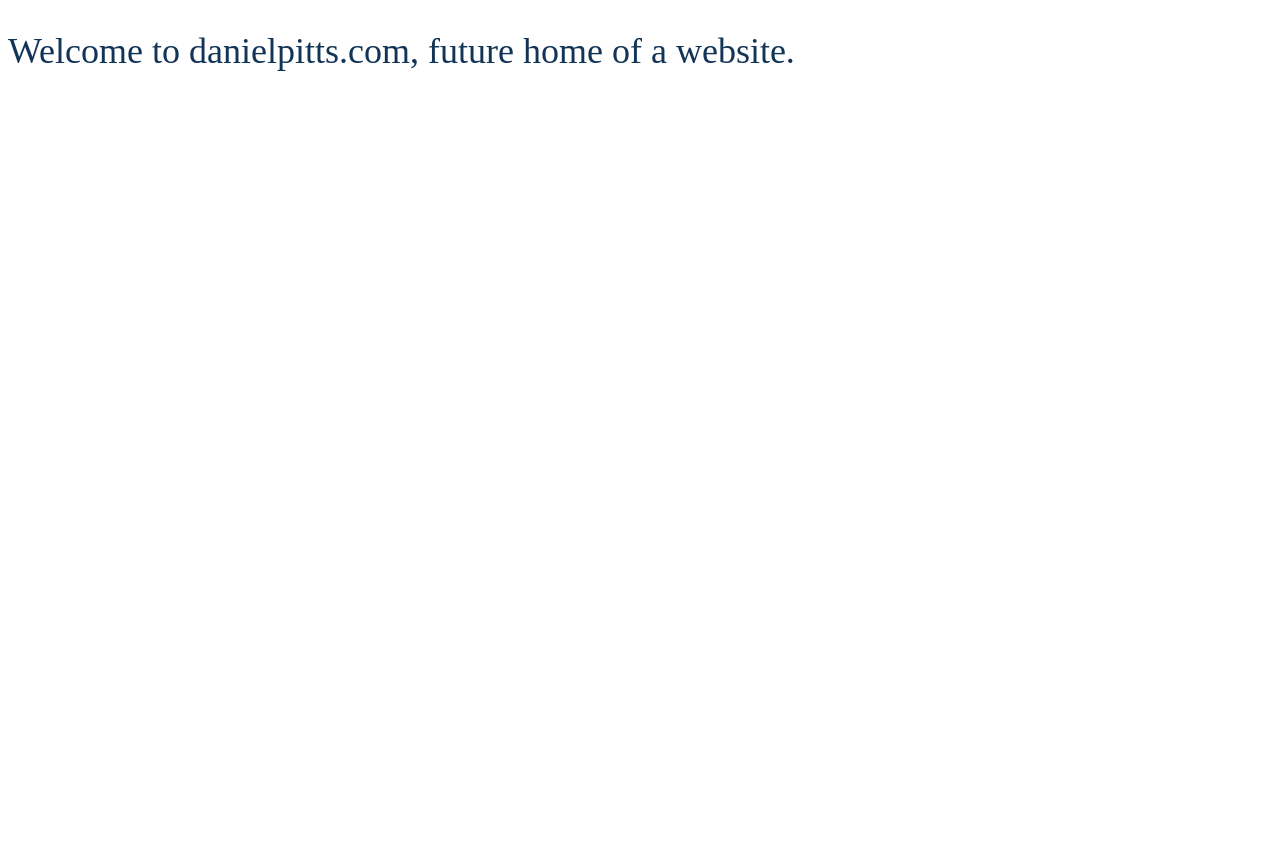
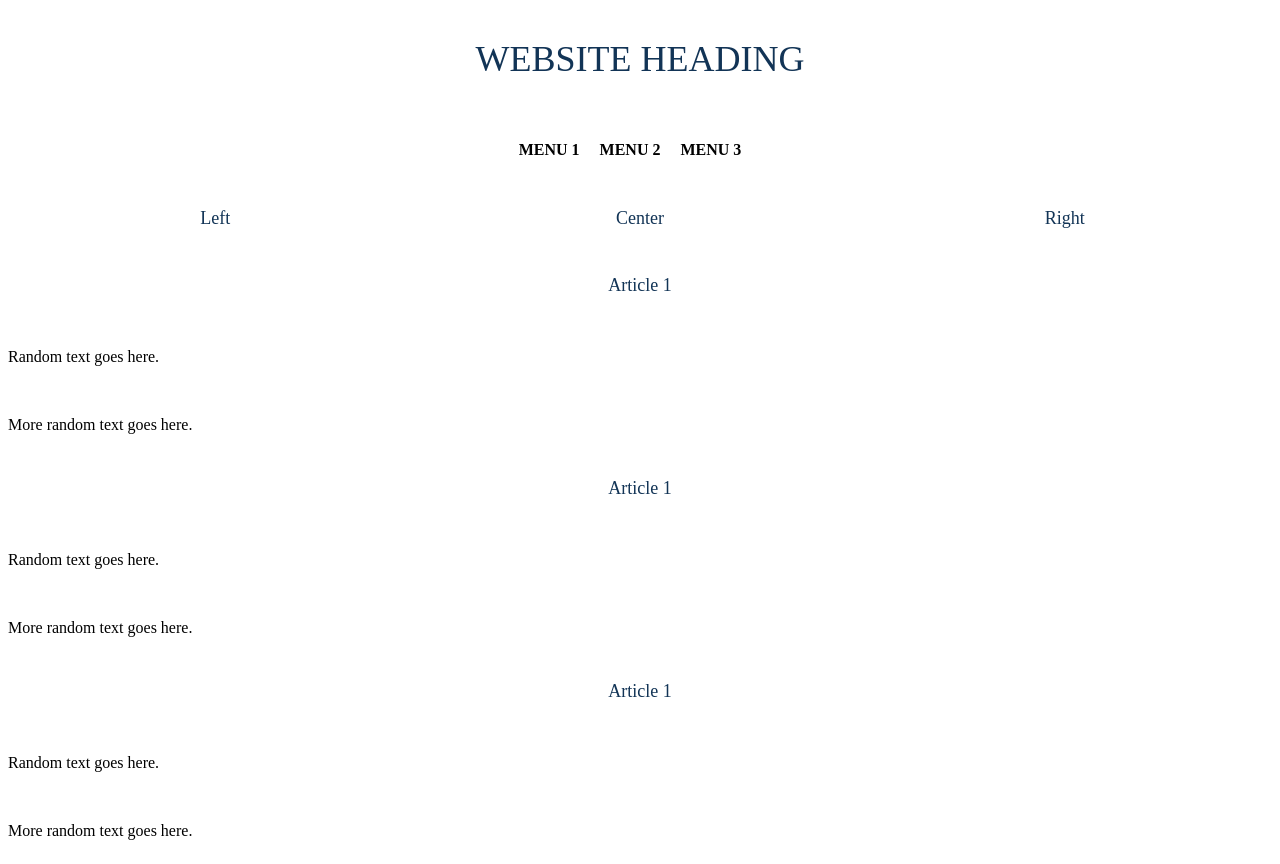
Before and after one commit to dpitts00/sample001, a plain HTML site: page index.html in a window 1280 px wide. Before the commit the page ends 800 px from the top, so only its background shows below. Drawn offline with Linux system fonts and the light colour scheme.

Commit message:
Playing around with wcp styles.

```diff
--- a/index.html
+++ b/index.html
@@ -6,9 +6,55 @@
     <link rel="stylesheet" href="style.css" type="text/css" />
   </head>
   <body>
-    <h2>Welcome to danielpitts.com, future home of a website.</h2>
+    <div class='content'>
 
+      <div class='header'>
+        <h2>WEBSITE HEADING</h2>
+      </div>
 
+      <div class='menu'>
+        <h4>MENU 1</h4>
+        <h4>MENU 2</h4>
+        <h4>MENU 3</h4>
+      </div>
+
+      <div class='topStoriesL'>
+        <h3>Left</h3>
+      </div>
+
+      <div class='topStoriesC'>
+        <h3>Center</h3>
+      </div>
+
+      <div class='topStoriesR'>
+        <h3>Right</h3>
+      </div>
+
+      <div class='article'>
+        <h3>Article 1</h3>
+        <img src='' />
+        <p>Random text goes here.</p>
+        <img src='' />
+        <p>More random text goes here.</p>
+      </div>
+
+      <div class='article'>
+        <h3>Article 1</h3>
+        <img src='' />
+        <p>Random text goes here.</p>
+        <img src='' />
+        <p>More random text goes here.</p>
+      </div>
+
+      <div class='article'>
+        <h3>Article 1</h3>
+        <img src='' />
+        <p>Random text goes here.</p>
+        <img src='' />
+        <p>More random text goes here.</p>
+      </div>
+
+    </div>
     <script src="main.js" type="text/javascript">
     </script>
   </body>
--- a/style.css
+++ b/style.css
@@ -1,7 +1,66 @@
+.content {
+  display: grid;
+  grid-template-columns: repeat(12, 1fr);
+  grid-gap: 10px;
+  grid-template-rows: minmax(100px, auto);
+}
+
+.header {
+  grid-column: 1/13;
+  grid-row: 1;
+
+  font-family: "Graduate", serif;
+
+}
+
+.menu {
+  grid-column: 4/10;
+  grid-row: 2;
+  margin-left: auto;
+  margin-right: auto;
+}
+
+.menu h4{
+  position: relative;
+  float: left;
+  padding-right: 20px;
+}
+
+.topStoriesL {
+  grid-column: 1/5;
+  grid-row: 3;
+}
+
+.topStoriesC {
+  grid-column: 5/9;
+  grid-row: 3;
+}
+
+.topStoriesR {
+  grid-column: 9/13;
+  grid-row: 3;
+}
+
+.article {
+  grid-column: 1/13;
+  grid-row: auto;
+}
+
 h2 {
   color: #123456;
   background-color: #654321
-  font-family: sans-serif;
+  font-family: inherit;
   font-weight: normal;
   font-size: 36px;
+  text-align: center;
 }
+
+h3 {
+  color: #123456;
+  background-color: #654321
+  font-family: inherit;
+  font-weight: normal;
+  font-size: 18px;
+  text-align: center;
+}
+/* they probably want these to float:left though for mobile... */
```
